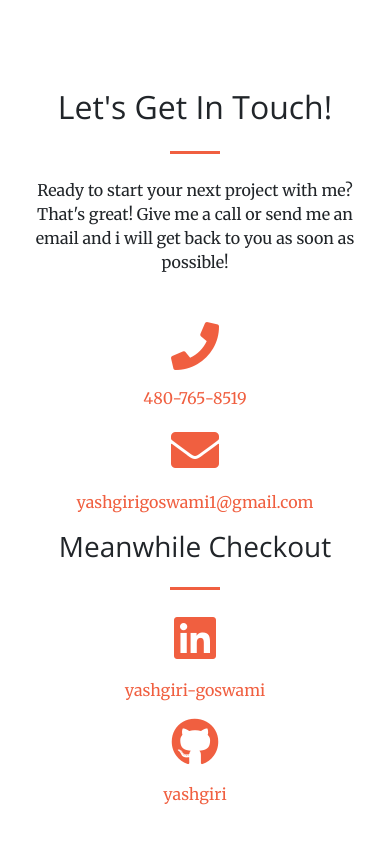
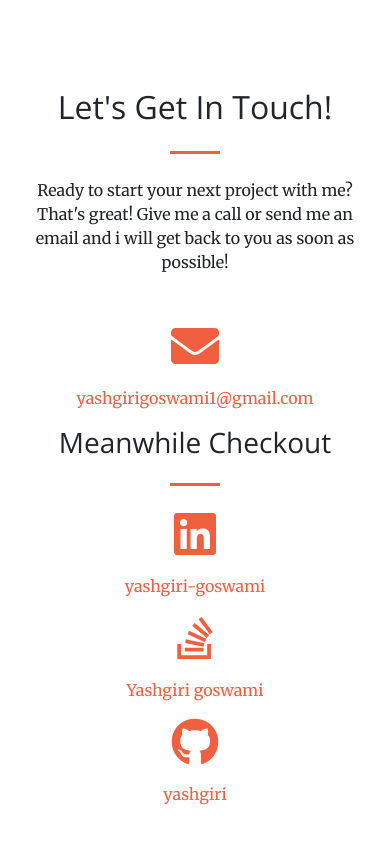
Before and after one commit to yashgiri/yashgiri.github.io, a plain HTML site: page index.html in a window 390 px wide. Shown: the part 6523-7367 px from the top of the page. Drawn offline with nearby package versions, Linux system fonts and the light colour scheme.

Commit message:
Removed phone contact added stack overflow

```diff
--- a/index.html
+++ b/index.html
@@ -407,13 +407,7 @@
                 </div>
             </div>
             <div class="row">
-                <div class="col-lg-4 ml-auto text-center">
-                    <a href="#contact">
-                        <i class="fas fa-phone fa-3x mb-3 sr-contact-1"></i>
-                        <p>480-765-8519</p>
-                    </a>
-                </div>
-                <div class="col-lg-4 mr-auto text-center">
+                <div class="col-lg-4 mx-auto text-center">
                     <a href="mailto:yashgirigoswami1@gmail.com">
                         <i class="fas fa-envelope fa-3x mb-3 sr-contact-2"></i>
                         <p>
@@ -434,6 +428,14 @@
                         <i class="fab fa-linkedin fa-3x mb-3 sr-contact-3"></i>
                         <p>
                             yashgiri-goswami
+                        </p>
+                    </a>
+                </div>
+                <div class="col-lg-4 mx-auto text-center">
+                    <a target="_blank" rel="noopener noreferrer" href="https://stackoverflow.com/users/7495824/yashgiri-goswami">
+                        <i class="fab fa-stack-overflow fa-3x mb-3 sr-contact-3"></i>
+                        <p>
+                            Yashgiri goswami
                         </p>
                     </a>
                 </div>
```
Also changed, not shown: New Text Document.txt (added).
